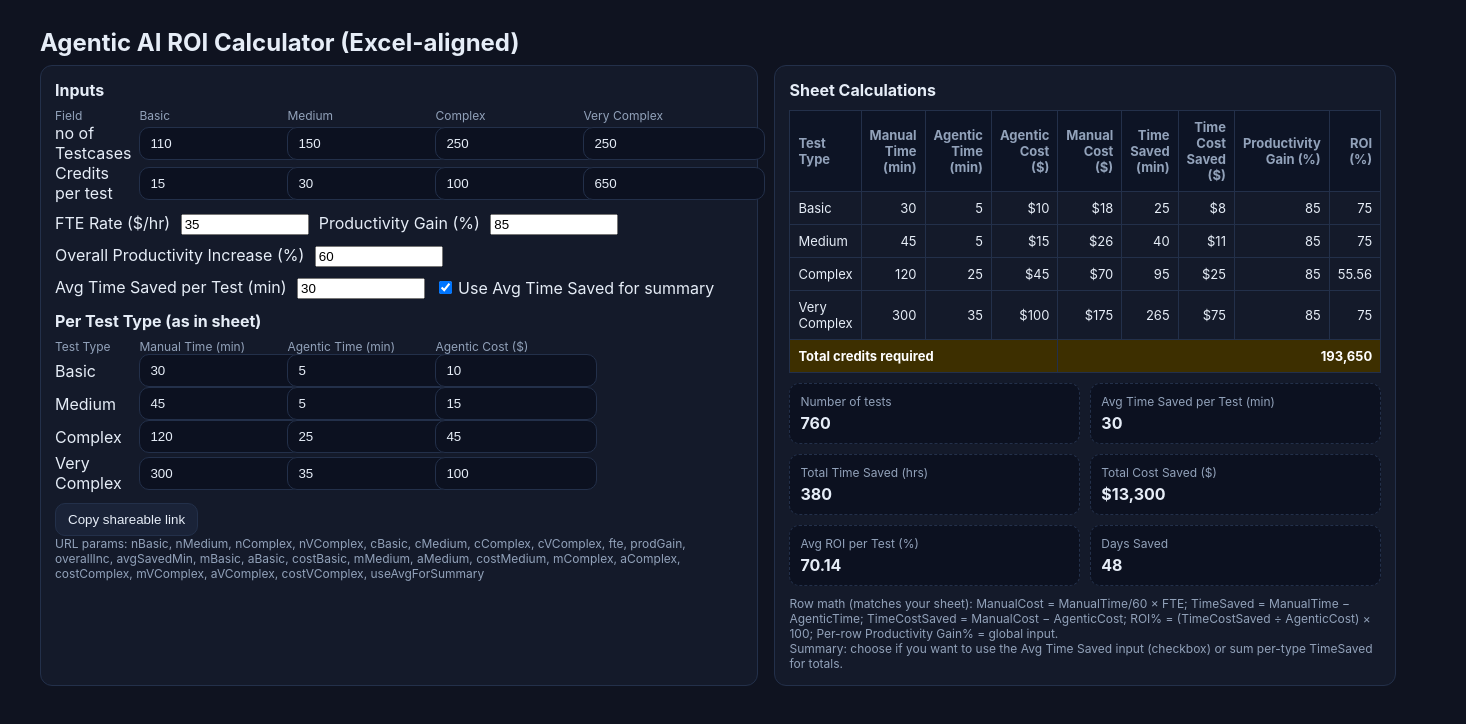
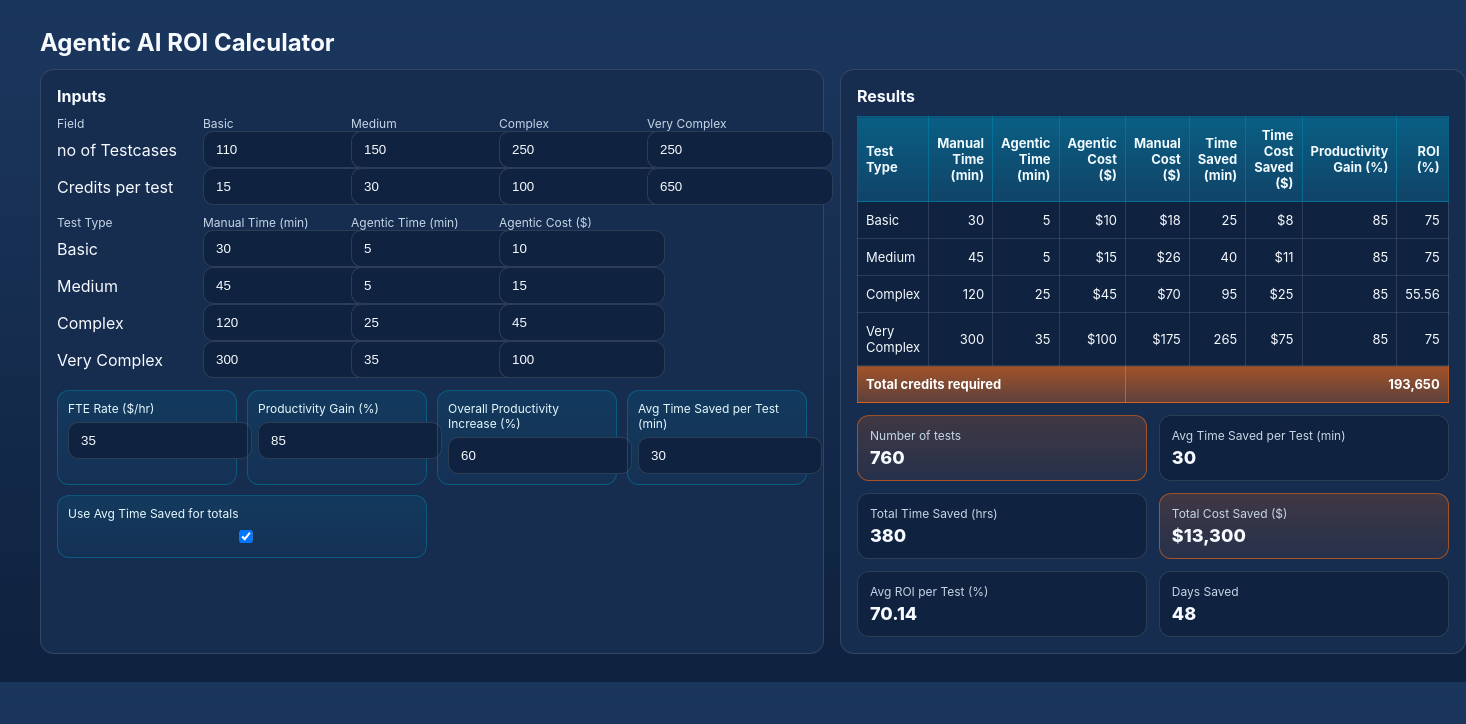
Before and after one commit to chepa-git/Credit_Calculator, a plain HTML site: page index.html in a window 1280 px wide. Shown: the whole page, 1466 px wide, since content can reach past the window. Drawn offline with Linux system fonts and the light colour scheme.

Commit message:
Update index.html

```diff
--- a/index.html
+++ b/index.html
@@ -5,34 +5,71 @@
 <meta name="viewport" content="width=device-width, initial-scale=1"/>
 <title>Agentic AI ROI (Excel-Exact)</title>
 <style>
-  :root{--bg:#0f1320;--panel:#141a2a;--muted:#92a2ba;--text:#e6edf7;--border:#23304a;--accent:#ffd166}
-  html,body{margin:0;background:var(--bg);color:var(--text);font-family:Inter,system-ui,Segoe UI,Roboto,Helvetica,Arial}
+  :root{
+    --pumpkin:#FF6C0E;
+    --cerulean:#0087AE;
+    --biscay:#1B365D;
+    --biscay-900:#162d50;
+    --biscay-950:#0f223f;
+    --text:#F7FAFF;
+    --muted:#C6D6E6;
+    --border:rgba(255,255,255,.12);
+  }
+  html,body{margin:0;background:linear-gradient(180deg,var(--biscay) 0%, var(--biscay-950) 100%);color:var(--text);font-family:Inter,system-ui,Segoe UI,Roboto,Helvetica,Arial}
   .wrap{max-width:1200px;margin:28px auto;padding:0 16px}
-  h1{margin:0 0 8px;font-size:24px}
+  h1{margin:0 0 12px;font-size:24px}
   .grid{display:grid;grid-template-columns:1.1fr .9fr;gap:16px}
   @media (max-width:980px){.grid{grid-template-columns:1fr}}
-  .card{background:var(--panel);border:1px solid var(--border);border-radius:12px;padding:14px}
-  .card h2{margin:0 0 8px;font-size:16px}
+  .card{background:var(--biscay-900);border:1px solid var(--border);border-radius:14px;padding:16px}
+  .card h2{margin:0 0 10px;font-size:16px}
+
+  /* Inputs */
   .row{display:grid;grid-template-columns:1fr 140px 140px 140px 160px;gap:8px;align-items:center}
   .row.head{color:var(--muted);font-size:12px}
-  .row input{width:100%;padding:8px 10px;border:1px solid var(--border);border-radius:10px;background:#0c1120;color:var(--text)}
-  .muted{color:var(--muted);font-size:12px}
-  .kpis{display:grid;grid-template-columns:repeat(2,1fr);gap:10px;margin-top:10px}
-  .kpi{background:#0c1120;border:1px dashed var(--border);border-radius:10px;padding:10px}
+  input[type="number"]{
+    width:100%;padding:10px 12px;border-radius:10px;border:1px solid var(--border);
+    background:var(--biscay-950);color:var(--text)
+  }
+  input[type="number"]:focus{outline:2px solid var(--cerulean);border-color:transparent}
+
+  .inputs-grid{
+    display:grid;grid-template-columns:repeat(4,minmax(180px,1fr));gap:10px;margin-top:12px
+  }
+  @media (max-width:980px){.inputs-grid{grid-template-columns:repeat(2,minmax(180px,1fr))}}
+  .ig{
+    background:linear-gradient(180deg,rgba(0,135,174,.15),rgba(0,135,174,.05));
+    border:1px solid rgba(0,135,174,.45);border-radius:12px;padding:10px
+  }
+  .ig label{display:block;font-size:12px;color:#e6f8ff;margin-bottom:6px}
+  .ig input{width:100%}
+
+  /* Table */
+  table{width:100%;border-collapse:collapse;margin-top:10px}
+  th,td{border:1px solid var(--border);padding:10px 8px;font-size:13px;text-align:right;background:var(--biscay-950)}
+  th:first-child,td:first-child{text-align:left}
+  thead th{
+    background:linear-gradient(180deg,rgba(0,135,174,.55),rgba(0,135,174,.25));
+    color:#f1fbff;border-color:rgba(0,135,174,.55)
+  }
+  tfoot th{
+    background:linear-gradient(180deg,rgba(255,108,14,.60),rgba(255,108,14,.30));
+    color:#fff;border-color:rgba(255,108,14,.7)
+  }
+
+  /* KPIs */
+  .kpis{display:grid;grid-template-columns:repeat(2,1fr);gap:12px;margin-top:12px}
+  .kpi{background:var(--biscay-950);border:1px solid var(--border);border-radius:12px;padding:12px}
   .kpi .lbl{color:var(--muted);font-size:12px;margin-bottom:4px}
-  .kpi .val{font-weight:700}
-  table{width:100%;border-collapse:collapse;margin-top:10px}
-  th,td{border:1px solid var(--border);padding:8px;font-size:13px;text-align:right}
-  th:first-child,td:first-child{text-align:left}
-  th{background:#0d1425;color:var(--muted)}
-  .hl{background:#3d2f00;color:#fff;font-weight:700}
-  .flex{display:flex;gap:10px;flex-wrap:wrap;align-items:center}
-  button{background:#1a2338;color:var(--text);border:1px solid var(--border);border-radius:10px;padding:8px 12px;cursor:pointer}
+  .kpi .val{font-weight:800;font-size:18px}
+  .kpi.hl{
+    background:linear-gradient(180deg,rgba(255,108,14,.18),rgba(255,108,14,.07));
+    border-color:rgba(255,108,14,.55)
+  }
 </style>
 </head>
 <body>
 <div class="wrap">
-  <h1>Agentic AI ROI Calculator (Excel-aligned)</h1>
+  <h1>Agentic AI ROI Calculator</h1>
 
   <div class="grid">
     <div class="card">
@@ -58,56 +95,45 @@
         <input id="cVComplex" type="number" value="650" min="0" step="1"/>
       </div>
 
-      <div class="flex" style="margin-top:10px">
-        <label>FTE Rate ($/hr) <input id="fte" type="number" value="35" min="0" step="0.01" style="width:120px;margin-left:6px"></label>
-        <label>Productivity Gain (%) <input id="prodGain" type="number" value="85" min="0" max="100" step="1" style="width:120px;margin-left:6px"></label>
-        <label>Overall Productivity Increase (%) <input id="overallInc" type="number" value="60" min="0" max="100" step="1" style="width:120px;margin-left:6px"></label>
-        <label>Avg Time Saved per Test (min) <input id="avgSavedMin" type="number" value="30" min="0" step="1" style="width:120px;margin-left:6px"></label>
-        <label><input id="useAvgForSummary" type="checkbox" checked style="margin-right:6px">Use Avg Time Saved for summary</label>
-      </div>
-
-      <h2 style="margin-top:12px">Per Test Type (as in sheet)</h2>
-      <div class="row head">
+      <div class="row head" style="margin-top:10px">
         <div>Test Type</div><div>Manual Time (min)</div><div>Agentic Time (min)</div><div>Agentic Cost ($)</div><div></div>
       </div>
       <div class="row">
         <div>Basic</div>
         <input id="mBasic" type="number" value="30" min="0" step="1"/>
         <input id="aBasic" type="number" value="5" min="0" step="1"/>
-        <input id="costBasic" type="number" value="10" min="0" step="0.01"/>
-        <div></div>
+        <input id="costBasic" type="number" value="10" min="0" step="0.01"/><div></div>
       </div>
       <div class="row">
         <div>Medium</div>
         <input id="mMedium" type="number" value="45" min="0" step="1"/>
         <input id="aMedium" type="number" value="5" min="0" step="1"/>
-        <input id="costMedium" type="number" value="15" min="0" step="0.01"/>
-        <div></div>
+        <input id="costMedium" type="number" value="15" min="0" step="0.01"/><div></div>
       </div>
       <div class="row">
         <div>Complex</div>
         <input id="mComplex" type="number" value="120" min="0" step="1"/>
         <input id="aComplex" type="number" value="25" min="0" step="1"/>
-        <input id="costComplex" type="number" value="45" min="0" step="0.01"/>
-        <div></div>
+        <input id="costComplex" type="number" value="45" min="0" step="0.01"/><div></div>
       </div>
       <div class="row">
         <div>Very Complex</div>
         <input id="mVComplex" type="number" value="300" min="0" step="1"/>
         <input id="aVComplex" type="number" value="35" min="0" step="1"/>
-        <input id="costVComplex" type="number" value="100" min="0" step="0.01"/>
-        <div></div>
+        <input id="costVComplex" type="number" value="100" min="0" step="0.01"/><div></div>
       </div>
 
-      <div class="flex" style="margin-top:10px">
-        <button id="share">Copy shareable link</button>
-        <span id="shareStatus" class="muted"></span>
+      <div class="inputs-grid">
+        <div class="ig"><label>FTE Rate ($/hr)</label><input id="fte" type="number" value="35" min="0" step="0.01"></div>
+        <div class="ig"><label>Productivity Gain (%)</label><input id="prodGain" type="number" value="85" min="0" max="100" step="1"></div>
+        <div class="ig"><label>Overall Productivity Increase (%)</label><input id="overallInc" type="number" value="60" min="0" max="100" step="1"></div>
+        <div class="ig"><label>Avg Time Saved per Test (min)</label><input id="avgSavedMin" type="number" value="30" min="0" step="1"></div>
+        <div class="ig" style="grid-column: span 2"><label>Use Avg Time Saved for totals</label><input id="useAvgForSummary" type="checkbox" checked></div>
       </div>
-      <div class="muted">URL params: nBasic, nMedium, nComplex, nVComplex, cBasic, cMedium, cComplex, cVComplex, fte, prodGain, overallInc, avgSavedMin, mBasic, aBasic, costBasic, mMedium, aMedium, costMedium, mComplex, aComplex, costComplex, mVComplex, aVComplex, costVComplex, useAvgForSummary</div>
     </div>
 
     <div class="card">
-      <h2>Sheet Calculations</h2>
+      <h2>Results</h2>
 
       <table>
         <thead>
@@ -126,25 +152,19 @@
         <tbody id="rows"></tbody>
         <tfoot>
           <tr>
-            <th colspan="4" class="hl">Total credits required</th>
-            <th colspan="5" id="totalCredits" class="hl" style="text-align:right"></th>
+            <th colspan="4">Total credits required</th>
+            <th colspan="5" id="totalCredits" style="text-align:right"></th>
           </tr>
         </tfoot>
       </table>
 
       <div class="kpis">
-        <div class="kpi"><div class="lbl">Number of tests</div><div id="kNum" class="val">—</div></div>
+        <div class="kpi hl"><div class="lbl">Number of tests</div><div id="kNum" class="val">—</div></div>
         <div class="kpi"><div class="lbl">Avg Time Saved per Test (min)</div><div id="kAvgMin" class="val">—</div></div>
         <div class="kpi"><div class="lbl">Total Time Saved (hrs)</div><div id="kHours" class="val">—</div></div>
-        <div class="kpi"><div class="lbl">Total Cost Saved ($)</div><div id="kSaved" class="val">—</div></div>
+        <div class="kpi hl"><div class="lbl">Total Cost Saved ($)</div><div id="kSaved" class="val">—</div></div>
         <div class="kpi"><div class="lbl">Avg ROI per Test (%)</div><div id="kAvgRoi" class="val">—</div></div>
         <div class="kpi"><div class="lbl">Days Saved</div><div id="kDays" class="val">—</div></div>
-      </div>
-
-      <div class="muted" style="margin-top:10px">
-        Row math (matches your sheet):
-        ManualCost = ManualTime/60 × FTE; TimeSaved = ManualTime − AgenticTime; TimeCostSaved = ManualCost − AgenticCost; ROI% = (TimeCostSaved ÷ AgenticCost) × 100; Per-row Productivity Gain% = global input.<br/>
-        Summary: choose if you want to use the Avg Time Saved input (checkbox) or sum per-type TimeSaved for totals.
       </div>
     </div>
   </div>
@@ -223,10 +243,9 @@
       tbody.appendChild(tr);
     });
 
-    // Summary
     const avgRoi = roiList.length ? roiList.reduce((s,v)=>s+v,0)/roiList.length : 0;
 
-    const avgSavedPerTestMin = x.avgSavedMin; // explicit input (matches your yellow card)
+    const avgSavedPerTestMin = x.avgSavedMin;
     const totalSavedMinutes = x.useAvg
       ? totalTests * avgSavedPerTestMin
       : totalTimeSavedMinutesByType;
@@ -253,32 +272,11 @@
     allIds.forEach(id => {
       if (params.has(id)) {
         if (id === "useAvgForSummary") {
-          $(id).checked = params.get(id) === "1" || params.get(id).toLowerCase()==="true";
+          $(id).checked = params.get(id) === "1" || (params.get(id)+"").toLowerCase()==="true";
         } else {
           $(id).value = params.get(id);
         }
       }
-    });
-  }
-
-  function share() {
-    const p = new URLSearchParams();
-    const set = (id,val)=>p.set(id,String(val));
-    const x = readInputs();
-    ids.n.forEach((id,i)=>set(id,$(id).value));
-    ids.c.forEach((id,i)=>set(id,$(id).value));
-    ids.m.forEach((id,i)=>set(id,$(id).value));
-    ids.a.forEach((id,i)=>set(id,$(id).value));
-    ids.cost.forEach((id,i)=>set(id,$(id).value));
-    ["fte","prodGain","overallInc","avgSavedMin"].forEach(id=>set(id,$(id).value));
-    set("useAvgForSummary", x.useAvg ? "1" : "0");
-    const url = `${location.origin}${location.pathname}?${p.toString()}`;
-    navigator.clipboard.writeText(url).then(()=>{
-      $("shareStatus").textContent="Link copied";
-      setTimeout(()=>$("shareStatus").textContent="",2000);
-    },()=>{
-      $("shareStatus").textContent="Copy failed";
-      setTimeout(()=>$("shareStatus").textContent="",2000);
     });
   }
 
@@ -288,7 +286,6 @@
    "avgSavedMin","useAvgForSummary"].forEach(id=>{
      $(id).addEventListener(id==="useAvgForSummary"?"change":"input",calc);
   });
-  $("share").addEventListener("click",share);
 
   syncFromUrl();
   calc();
```
